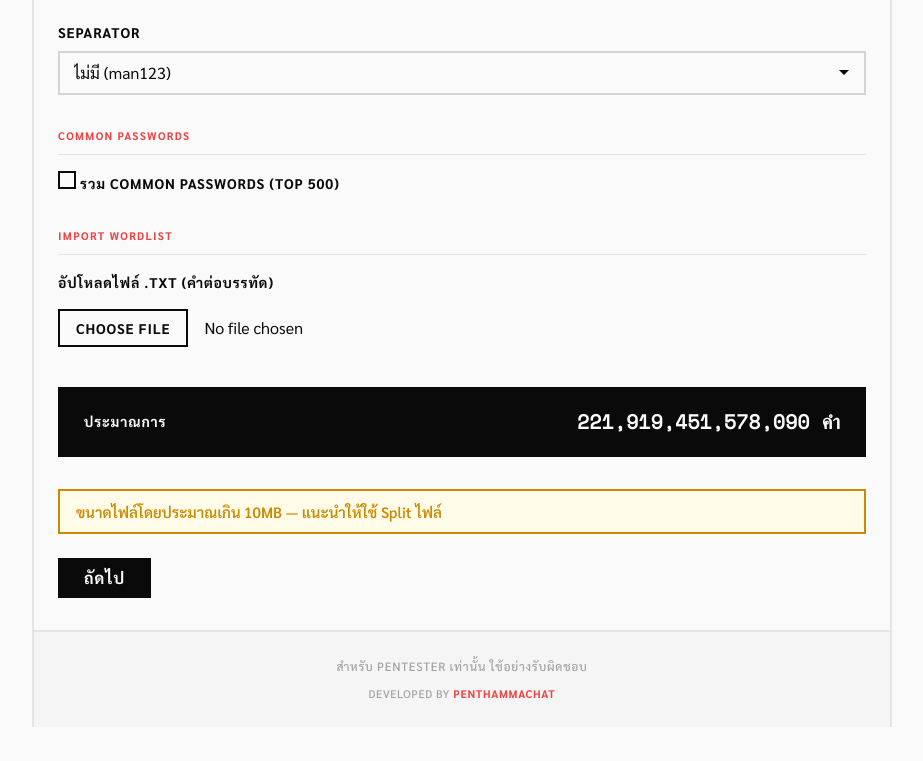
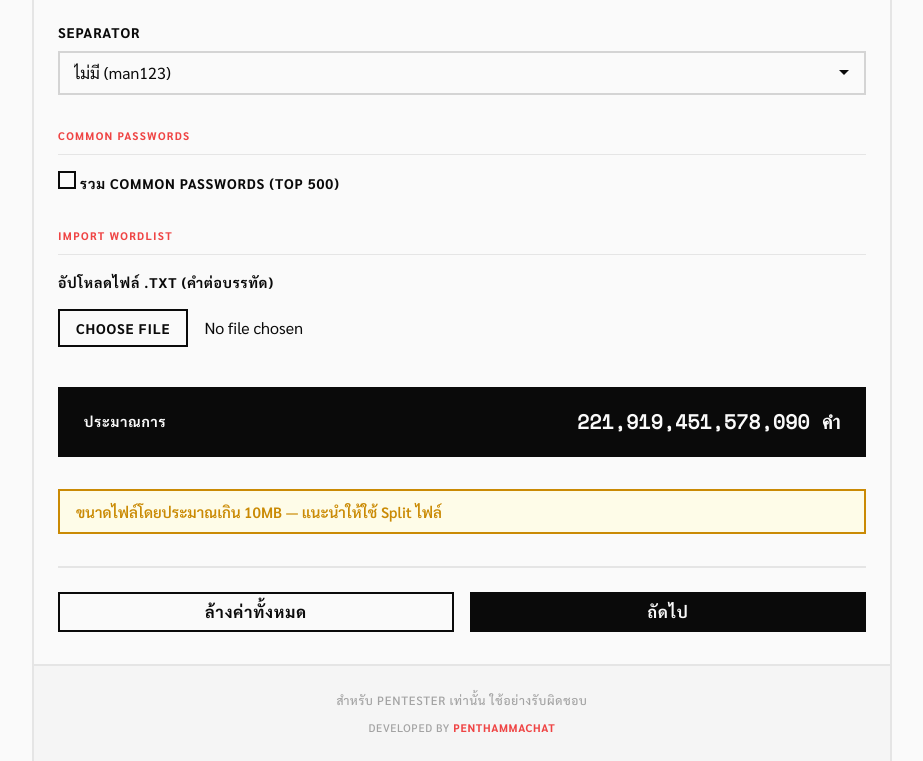
Before and after one commit to penthammachat-creator/Wordlist-Generator, a plain HTML site: page index.html in a window 1280 px wide. Shown: the part 1679-2440 px from the top of the page, without its empty margins (178-1101 px from the left). Before the commit the page ends 2406 px from the top, so only its background shows below. Drawn offline with nearby package versions, Linux system fonts and the light colour scheme.

Commit message:
Fix Problem

```diff
--- a/index.html
+++ b/index.html
@@ -25,7 +25,8 @@
 
                 <!-- STEP 1: Configure -->
                 <div class="step-content" id="step1">
-                    <h2>ตั้งค่าเงื่อนไข</h2>
+                    <form id="configForm">
+                        <h2>ตั้งค่าเงื่อนไข</h2>
 
                     <!-- Charset Section -->
                     <div class="section-label">ช่วงความยาว</div>
@@ -154,7 +155,12 @@
                         <div class="error-text" id="errorText"></div>
                     </div>
 
-                    <button type="button" class="next-btn" onclick="validateAndNext()">ถัดไป</button>
+                    </form>
+
+                    <div class="button-group">
+                        <button type="button" class="restart-btn" onclick="resetConfig()">ล้างค่าทั้งหมด</button>
+                        <button type="button" class="next-btn" onclick="validateAndNext()">ถัดไป</button>
+                    </div>
                 </div>
 
                 <!-- STEP 2: Generate -->
--- a/js/app.js
+++ b/js/app.js
@@ -247,6 +247,24 @@
     }
 }
 
+// --- Reset Config ---
+function resetConfig() {
+    // Reset all form fields
+    document.getElementById('configForm').reset();
+
+    // Clear imported words
+    importedWords = [];
+    document.getElementById('importStatus').textContent = '';
+    document.getElementById('importFile').value = '';
+
+    // Update UI
+    updateCharsetPreview();
+    updateEstimate();
+
+    // Hide validation error
+    document.getElementById('validationError').classList.add('hidden');
+}
+
 function restart() {
     // Terminate worker if running
     if (worker) {
```
